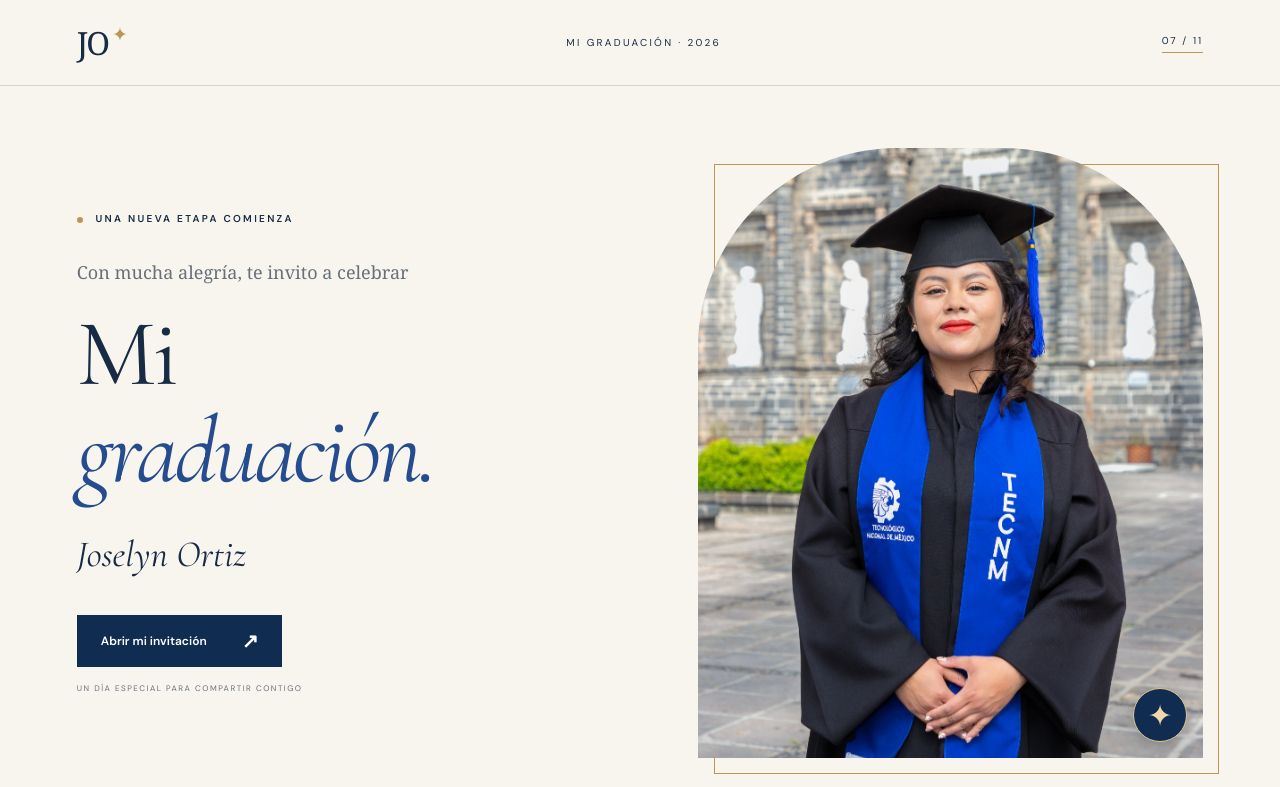
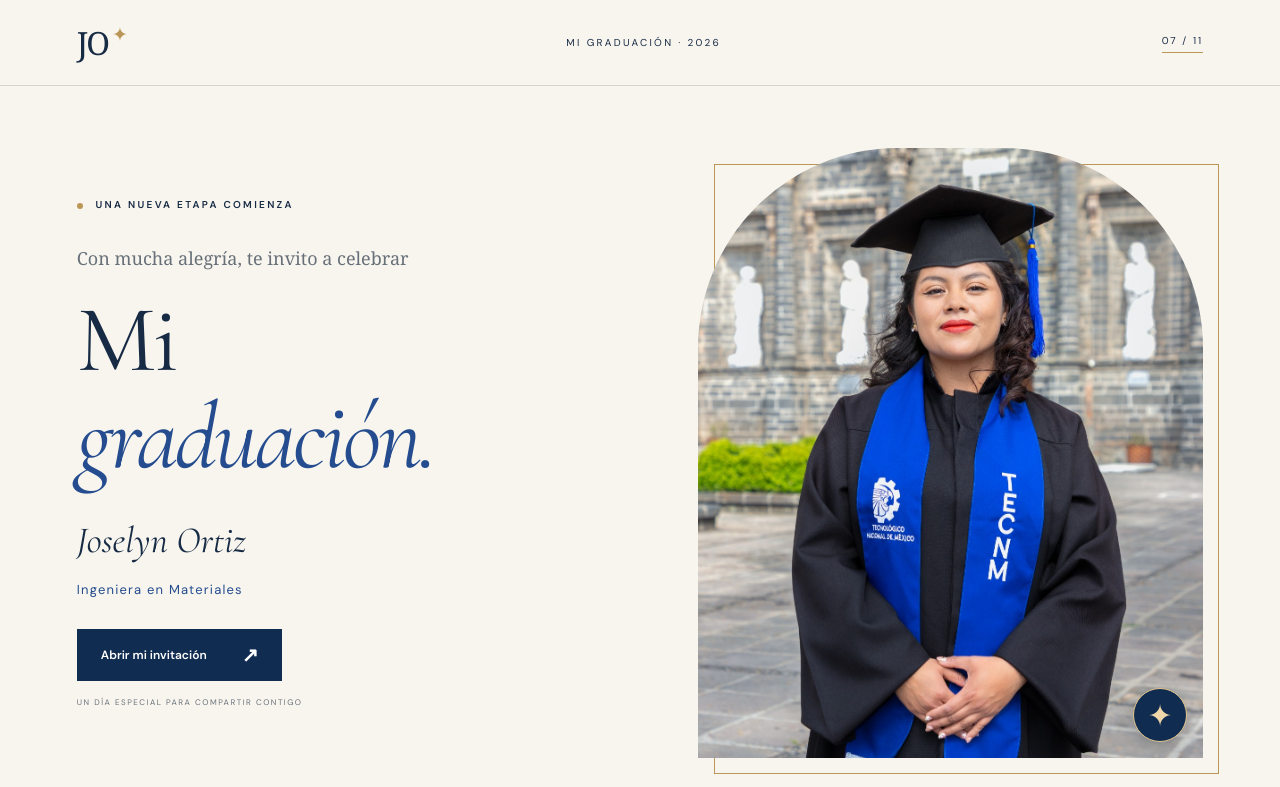
Before and after one commit to monserratcirilo55-ops/graduacion-joselyn, a plain HTML site: page index.html in a window 1280 px wide. Shown: the top 787 px of the page. Drawn offline with nearby package versions, Linux system fonts and the light colour scheme.

Commit message:
Add files via upload

```diff
--- a/index.html
+++ b/index.html
@@ -14,7 +14,7 @@
   <header class="topbar"><a href="#inicio" class="monogram" aria-label="Joselyn Ortiz, inicio">JO<span>✦</span></a><span>MI GRADUACIÓN · 2026</span><a class="top-date" href="#celebracion">07 / 11</a></header>
   <main>
     <section class="hero" id="inicio" aria-labelledby="titulo">
-      <div class="hero-copy"><span class="eyebrow"><i></i> UNA NUEVA ETAPA COMIENZA</span><p class="intro">Con mucha alegría, te invito a celebrar</p><h1 id="titulo">Mi<br><em>graduación.</em></h1><div class="signature">Joselyn Ortiz</div><button class="button gold" id="open">Abrir mi invitación <span aria-hidden="true">↗</span></button><p class="micro">UN DÍA ESPECIAL PARA COMPARTIR CONTIGO</p></div>
+      <div class="hero-copy"><span class="eyebrow"><i></i> UNA NUEVA ETAPA COMIENZA</span><p class="intro">Con mucha alegría, te invito a celebrar</p><h1 id="titulo">Mi<br><em>graduación.</em></h1><div class="signature" style="margin-bottom:6px">Joselyn Ortiz</div><p style="font-size:13px;letter-spacing:1.2px;color:var(--royal);margin:0 0 28px">Ingeniera en Materiales</p><button class="button gold" id="open">Abrir mi invitación <span aria-hidden="true">↗</span></button><p class="micro">UN DÍA ESPECIAL PARA COMPARTIR CONTIGO</p></div>
       <div class="portrait"><img src="assets/joselyn.jpg" alt="Joselyn Ortiz con toga, birrete y estola azul en su graduación" fetchpriority="high" width="1129" height="1600"><button class="photo-spark" id="photo-spark" aria-label="Lanzar chispitas sobre la foto"><span aria-hidden="true">✦</span></button></div>
       <a class="scroll-hint" href="#invitacion">DESCUBRE LOS DETALLES <span>↓</span></a>
     </section>
```
